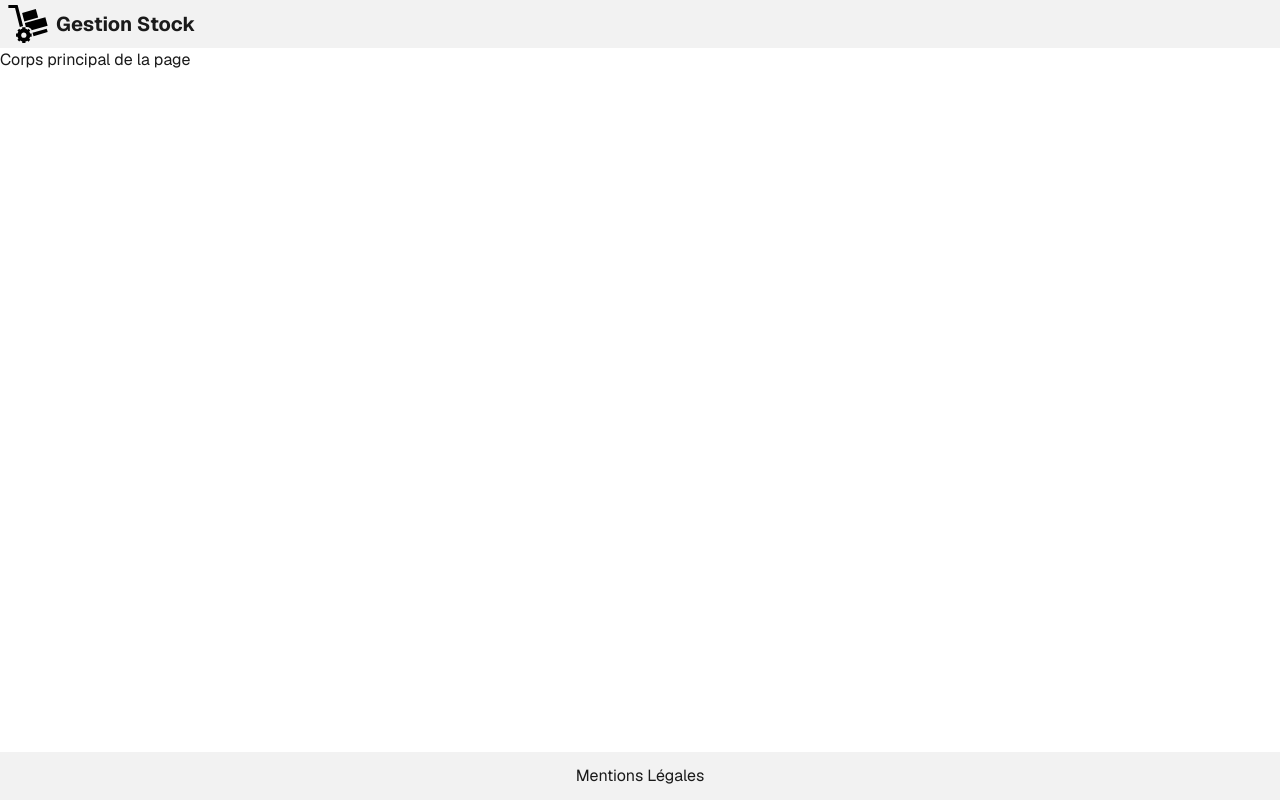
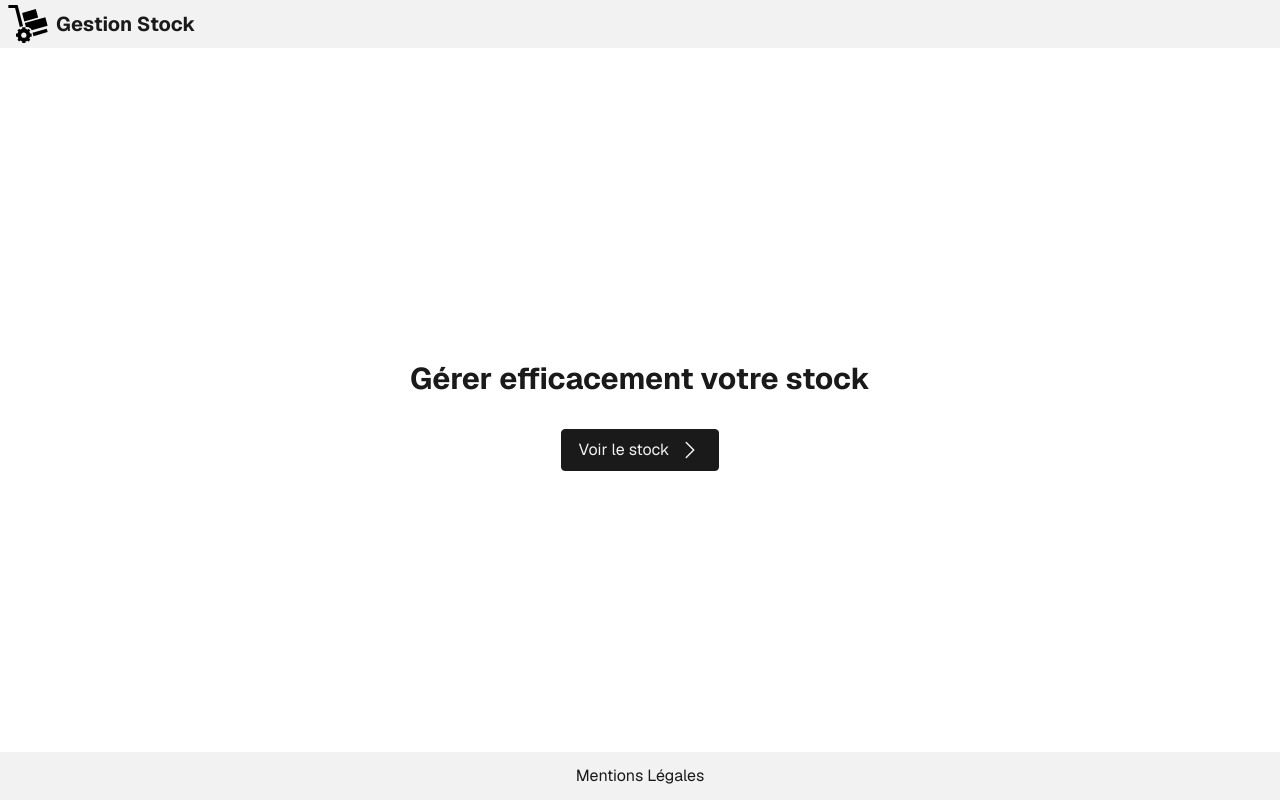
Before and after one commit to jlg-formation/next-example, a Next.js app: page / in a window 1280 px wide. Built offline with nearby package versions, Linux system fonts and the light colour scheme.

Commit message:
feat: Update global styles and layout for improved button utilities and structure

```diff
--- a/src/app/globals.css
+++ b/src/app/globals.css
@@ -20,13 +20,13 @@
     --color-jlg-50: hsl(0, 0%, 10%);
     --color-jlg-100: hsl(0, 0%, 20%);
     --color-jlg-200: hsl(0, 0%, 30%);
-    --color-jlg-300: hsl(0, 0%, 40%);
-    --color-jlg-400: hsl(0, 0%, 50%);
-    --color-jlg-500: hsl(0, 0%, 60%);
-    --color-jlg-600: hsl(0, 0%, 70%);
-    --color-jlg-700: hsl(0, 0%, 80%);
-    --color-jlg-800: hsl(0, 0%, 90%);
-    --color-jlg-900: hsl(0, 0%, 100%);
+    --color-jlg-300: hsl(0, 0%, 35%);
+    --color-jlg-400: hsl(0, 0%, 40%);
+    --color-jlg-500: hsl(0, 0%, 45%);
+    --color-jlg-600: hsl(0, 0%, 50%);
+    --color-jlg-700: hsl(0, 0%, 60%);
+    --color-jlg-800: hsl(0, 0%, 70%);
+    --color-jlg-900: hsl(0, 0%, 80%);
   }
 }
 
@@ -44,6 +44,20 @@
   --color-jlg-900: var(--color-jlg-900);
 }
 
+@utility btn {
+  @apply px-4 py-2 border border-jlg-50 bg-jlg-50 rounded;
+  @apply hover:bg-jlg-100 hover:border-jlg-100;
+  @apply active:bg-jlg-200 active:border-jlg-200;
+  @apply inline-flex items-center justify-between gap-2;
+}
+
+@utility btn-primary {
+  @apply text-jlg-50;
+  @apply border-jlg-900 bg-jlg-900;
+  @apply hover:bg-jlg-800 hover:border-jlg-800;
+  @apply active:bg-jlg-700 active:border-jlg-700;
+}
+
 body {
   font-size: 16px;
   background: var(--color-jlg);
--- a/src/app/layout.tsx
+++ b/src/app/layout.tsx
@@ -38,7 +38,7 @@ export default function RootLayout({
               <span className="font-bold text-xl">Gestion Stock</span>
             </Link>
           </header>
-          <div className="flex-grow">{children}</div>
+          <div className="flex flex-col flex-grow">{children}</div>
           <footer className="flex items-center bg-jlg-50 h-12 justify-center">
             <Link href="/legal" className="hover:underline">
               Mentions Légales
--- a/src/app/page.tsx
+++ b/src/app/page.tsx
@@ -1,5 +1,16 @@
-import Image from "next/image";
+import Link from "next/link";
+import { ChevronRightIcon } from "@heroicons/react/24/solid";
 
 export default function Home() {
-  return <main>Corps principal de la page</main>;
+  return (
+    <main className="flex-grow w-full h-full max-w-3xl mx-auto flex justify-center flex-col items-center">
+      <h1 className="font-bold text-center my-8 text-3xl">
+        Gérer efficacement votre stock
+      </h1>
+      <Link href="/legal" className="btn btn-primary">
+        <span>Voir le stock</span>
+        <ChevronRightIcon className="size-6 " />
+      </Link>
+    </main>
+  );
 }
```
